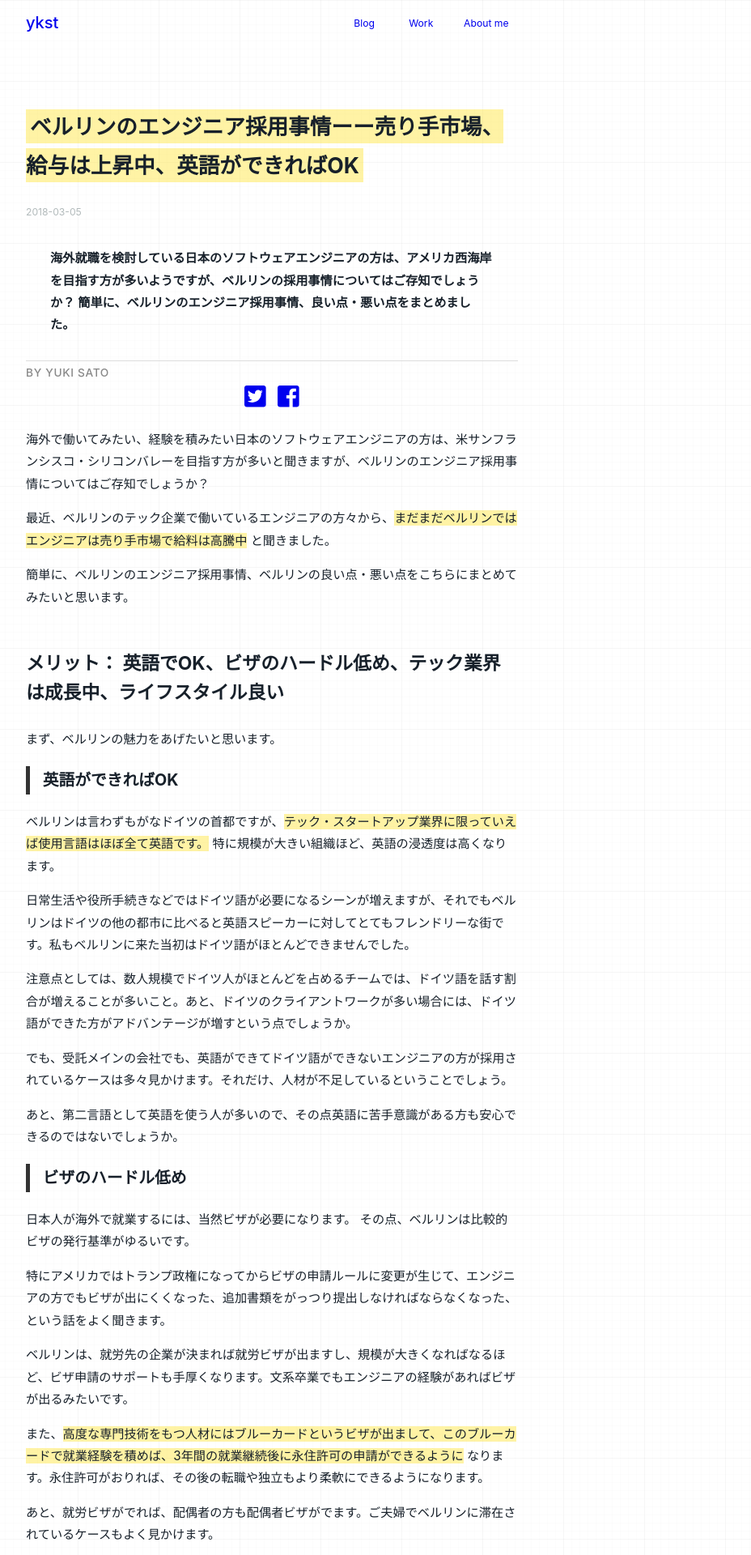
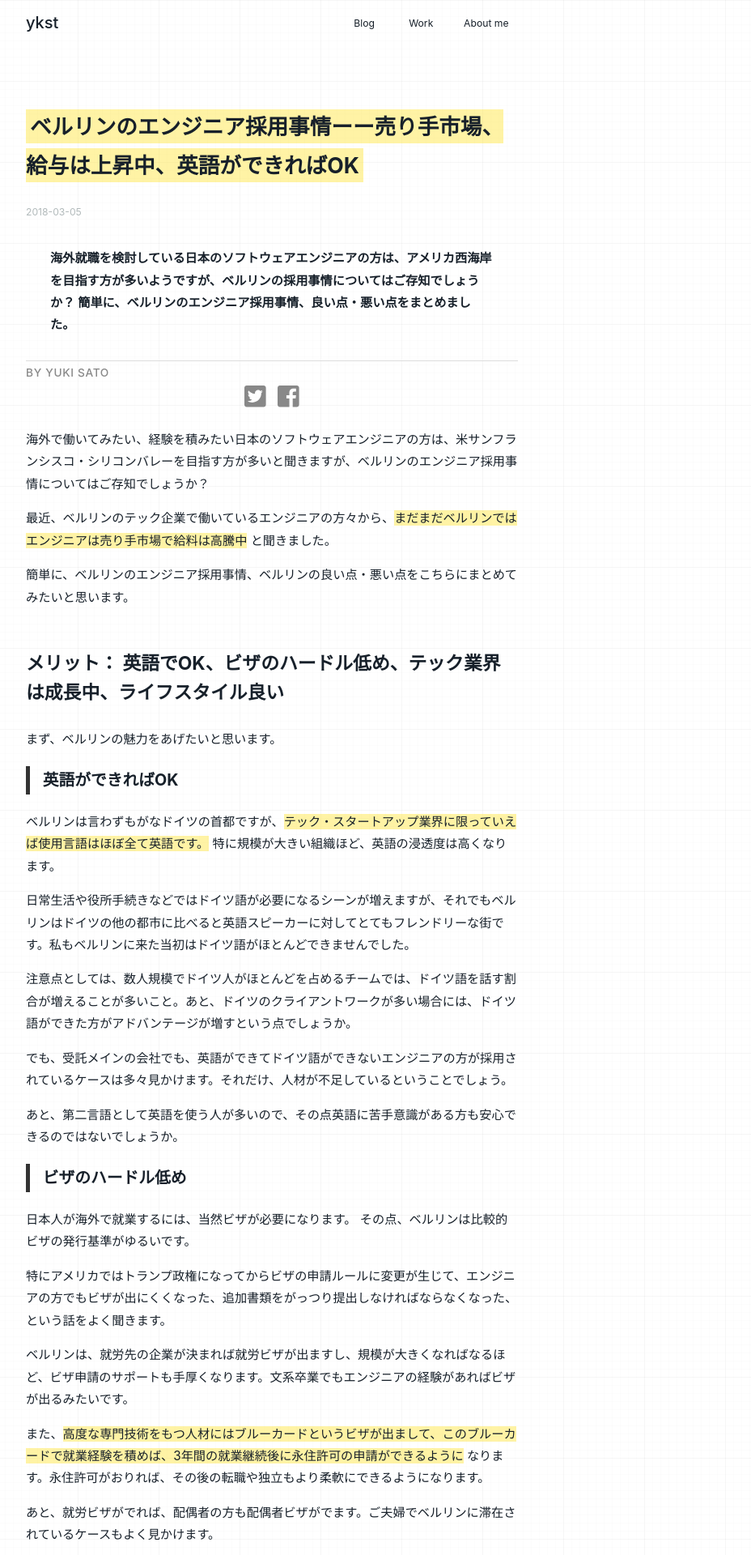
Before and after one commit to youxiberlin/blog, a Jekyll site: the page built from _posts/2018-03-06-why-berlin-attracts-engineer.md, in a window 1280 px wide. Shown: the top 1920 px of the page at 81% size, without its empty margins (304-1232 px from the left). Built offline with Jekyll 4.4.1, drawn with Linux system fonts in a browser that asks for light colours; nearby versions of some CDN libraries.

Commit message:
fixed link color

```diff
--- a/_sass/_link.scss
+++ b/_sass/_link.scss
@@ -2,7 +2,10 @@
     link
     ======================== */
 
-a:link { text-decoration:none;}
+a {
+	text-decoration:none;
+	color: $body-color;
+}
 a:hover { text-decoration:underline;}
 a:visited { color: #24292e;}
 
@@ -55,9 +58,11 @@
 }
 
 // SNS fontawesome //
-a.social-link:link { text-decoration:none;}
+a.social-link {
+	text-decoration:none;
+  color: #888;
+}
 a.social-link:hover { text-decoration:none;}
-a.social-link:visited { color: #888;}
 
 .fa-twitter-square:hover {
 	color: $body-color;
```
